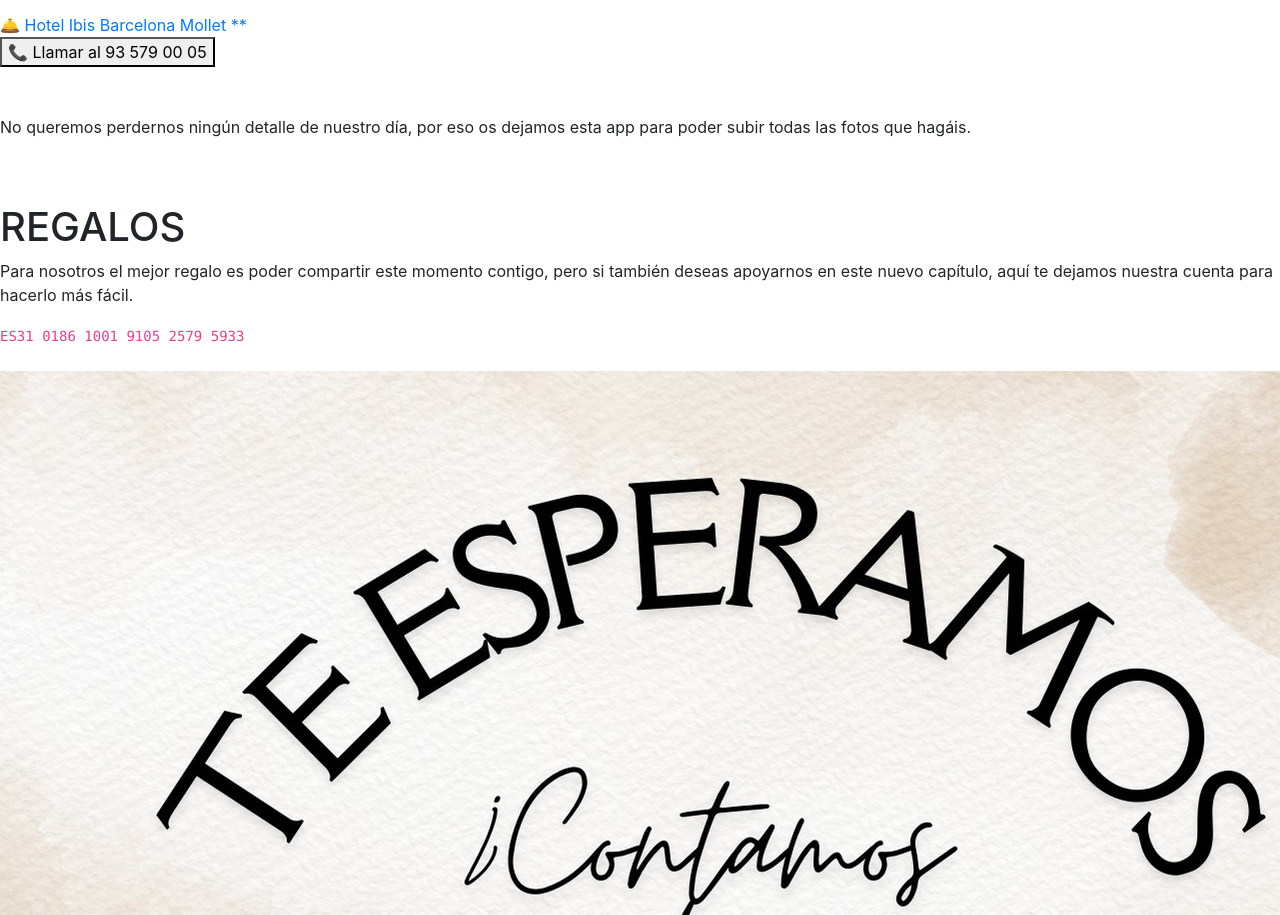
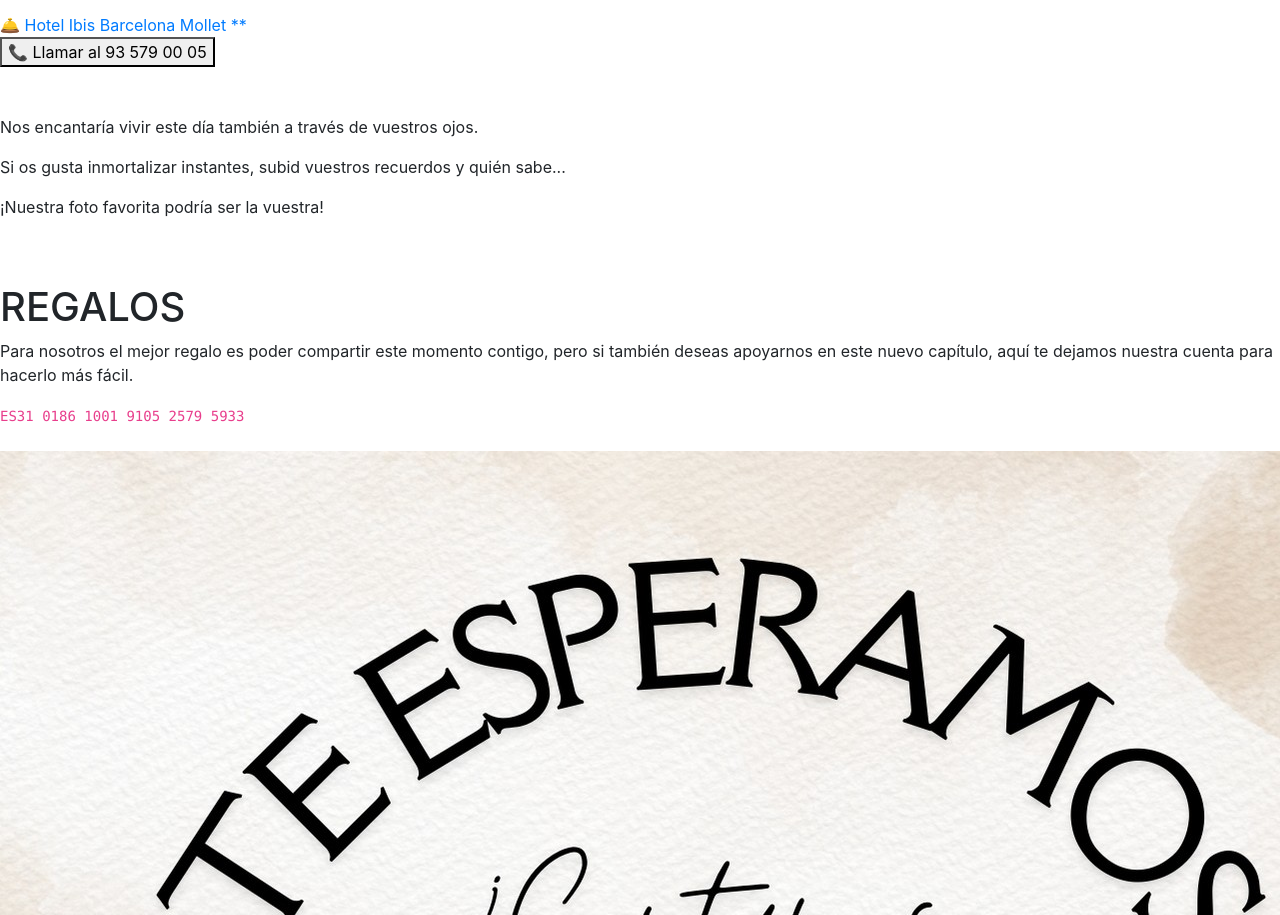
Before and after one commit to WeddingInvitations/sarayjordi_wedding, a website with bundled scripts: page www/index.html in a window 1280 px wide. Shown: the part 5408-6323 px from the top of the page. Built offline with nearby package versions, Linux system fonts and the light colour scheme; a web font is replaced by a local one.

```diff
--- a/www/index.html
+++ b/www/index.html
@@ -325,9 +325,9 @@
     <br><br>
 
     <div class="recuerdos">
-      <p> No queremos perdernos ningún detalle de nuestro día, por eso os dejamos esta app para poder subir todas las
-          fotos que hagáis.
-      </p>
+      <p> Nos encantaría vivir este día también a través de vuestros ojos. </p>
+      <p> Si os gusta inmortalizar instantes, subid vuestros recuerdos y quién sabe... </p>
+      <p> ¡Nuestra foto favorita podría ser la vuestra! </p>
     </div>
 
     <br><br>
```
